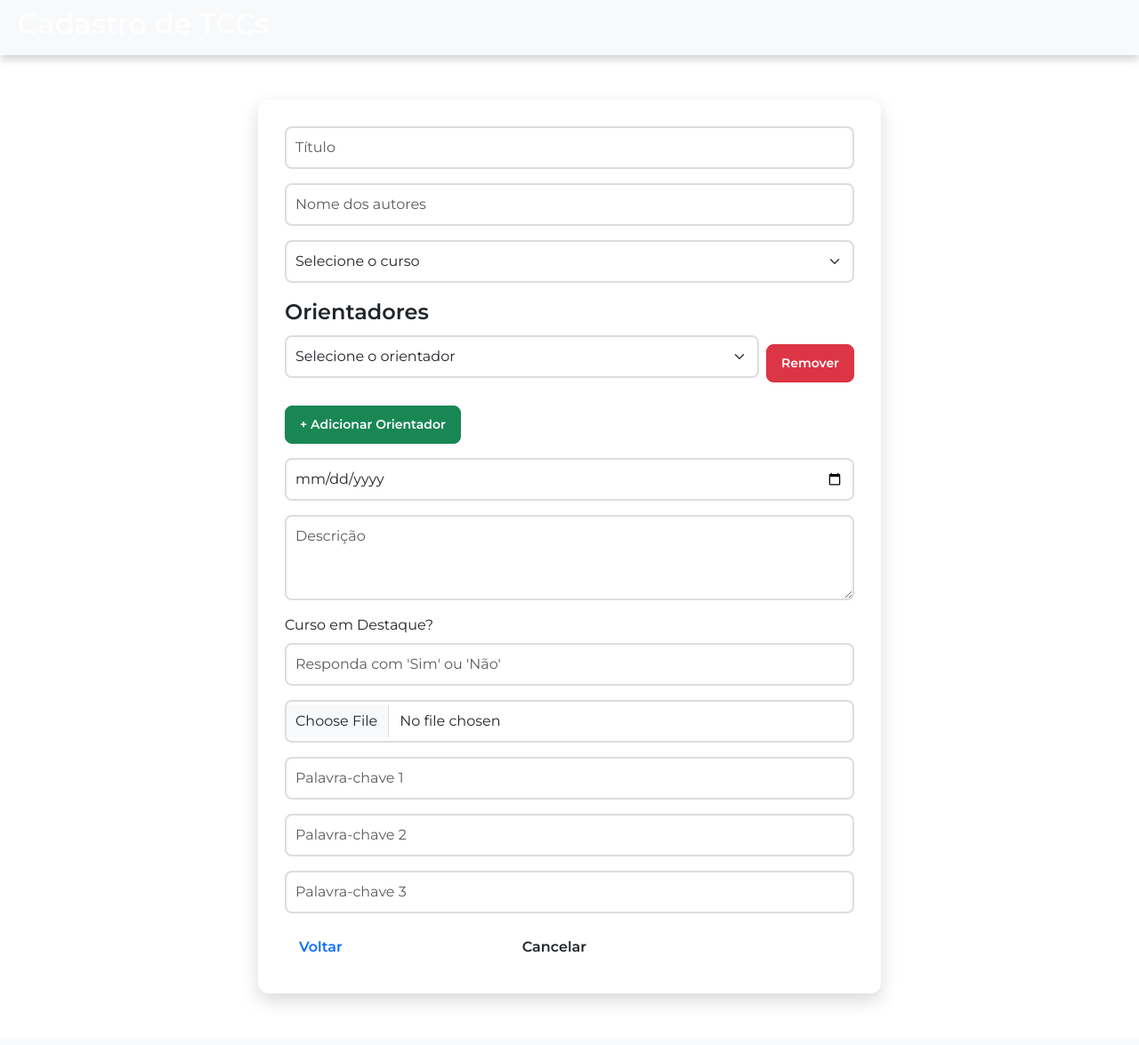
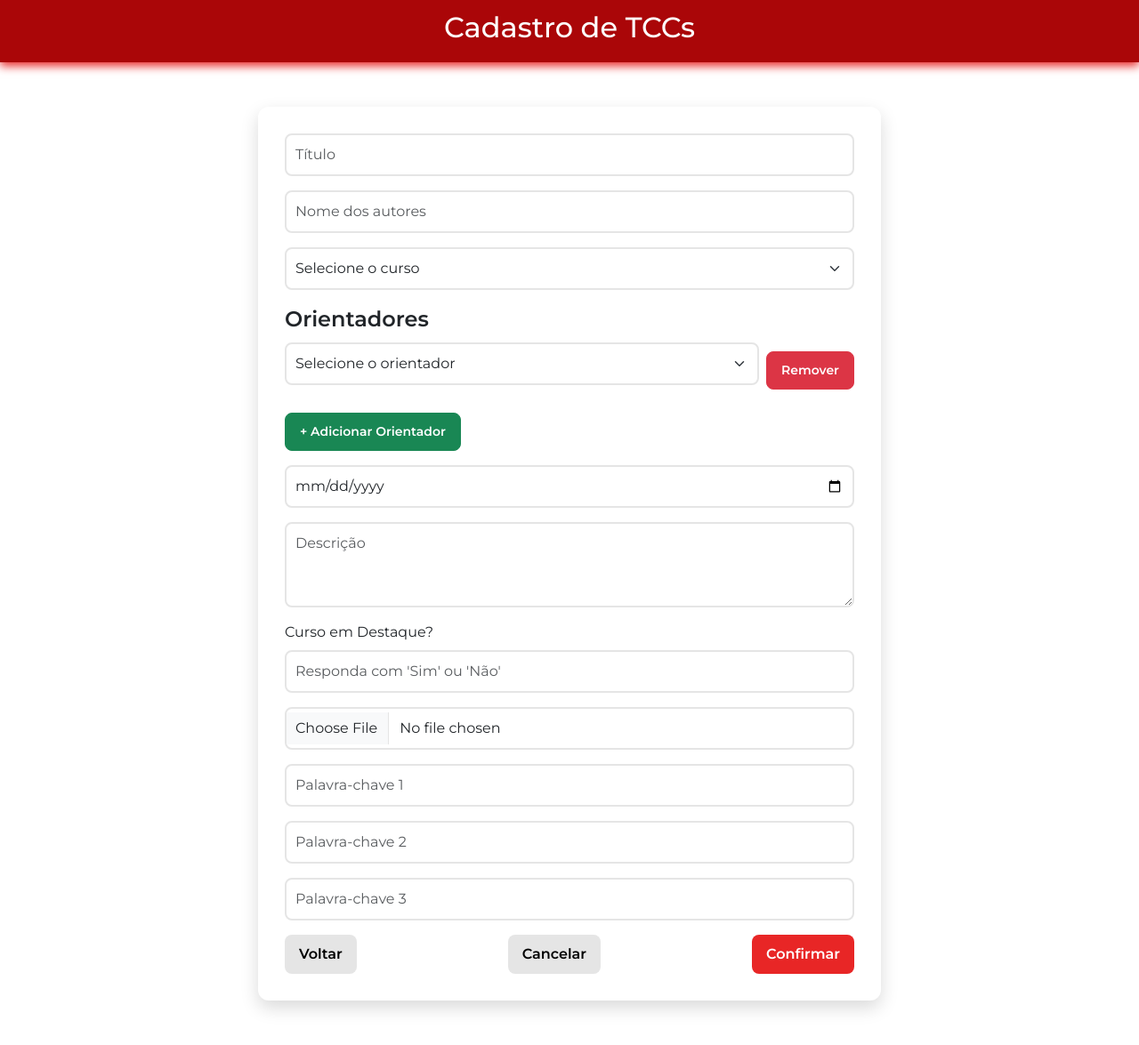
Before and after one commit to mariasantiag/portfolio-dos-tcc, a Flask app: page /paginacadastrotcc in a window 1280 px wide. Shown: the whole page at 89% size. Before the commit the page ends 1126 px from the top, so only its background shows below. Run offline with Flask 3, Linux system fonts and the light colour scheme; data that the repository does not hold is empty; some libraries are stand-ins or nearby versions.

Commit message:
Consertando erro no Css dos cadastros

```diff
--- a/static/css/cadastro-tcc.css
+++ b/static/css/cadastro-tcc.css
@@ -3,14 +3,14 @@
   width: 100%;
   display: flex;
   align-items: center;
-  justify-content: space-between;
-  background: var(--cor-gradiente);
+  justify-content: center;
+  background-color: var(--cor-vermelho-escuroforte); /* vermelho */
   padding: 12px 20px;
-  box-shadow: 0 4px 10px rgba(0,0,0,0.2);
+  box-shadow: 0 4px 10px var(--cor-vermelho-escuro);
 }
 
 .header h1 {
-  color: var(--cor01);
+  color: var(--cor-fundo-branco);
   font-weight: bold;
   margin: 0;
   font-size: 1.8rem;
@@ -23,7 +23,7 @@
   max-width: 700px;
   margin: 50px auto;
   padding: 30px;
-  background-color: var(--cor01);
+  background-color: var(--cor-fundo-branco);
   border-radius: 12px;
   box-shadow: 0 8px 20px rgba(0,0,0,0.15);
 }
@@ -38,7 +38,7 @@
 .form-control,
 .form-select,
 textarea.form-control {
-  border: 2px solid #ddd;
+  border: 2px solid var(--cor-branco-padrao);
   border-radius: 8px;
   padding: 10px;
   transition: border-color 0.3s ease-in-out, box-shadow 0.3s;
@@ -47,7 +47,7 @@ textarea.form-control {
 .form-control:focus,
 .form-select:focus,
 textarea.form-control:focus {
-  border-color: var(--cor04);
+  border-color: var(--cor-vermelho-escuro);
   box-shadow: 0 0 6px rgba(232, 38, 38, 0.4);
   outline: none;
 }
@@ -61,36 +61,36 @@ textarea.form-control:focus {
 }
 
 .btn-primary {
-  background-color: var(--cor04);
+  background-color: var(--cor-vermelho-escuro);
   border: none;
 }
 .btn-primary:hover {
-  background-color: var(--cor03);
+  background-color: var(--cor-vermelho-escuroforte);
 }
 
 .btn-secondary {
-  background-color: var(--cor06);
+  background-color: var(--cor-branco-padrao);
   border: none;
-  color: var(--cor02);
+  color: var(--cor-fundo-preto);
 }
 .btn-secondary:hover {
-  background-color: var(--cor05);
-  color: var(--cor01);
+  background-color: var(--cor-vermelho-padrao);
+  color: var(--cor-fundo-branco);
 }
 
 .btn-third {
-  background-color: var(--cor06);
+  background-color: var(--cor-branco-padrao);
   border: none;
-  color: var(--cor02);
+  color: var(--cor-fundo-preto);
 }
 .btn-third:hover {
-  background-color: var(--cor05);
-  color: var(--cor01);
+  background-color: var(--cor-vermelho-padrao);
+  color: var(--cor-branco-padrao);
 }
 
 
 /* ⚠️ Feedback inválido */
 .invalid-feedback {
   font-size: 0.9rem;
-  color: var(--cor03);
+  color: var(--cor-vermelho-escuro);
 }
--- a/static/css/tela_inicial.css
+++ b/static/css/tela_inicial.css
@@ -4,7 +4,6 @@
   height: auto;
   background: var(--cor-gradiente-header);
   padding: 10px 20px;
-  box-shadow: 0 4px 10px var(--cor-vermelho-escuro);
   }
 
 
--- a/templates/cadastro-tcc.html
+++ b/templates/cadastro-tcc.html
@@ -16,8 +16,8 @@
 <body>
 
   <!-- HEADER -->
-  <header class="header bg-light p-2">
-    <div class="container-fluid">
+  <header class="header">
+    <div>
       <div class="row align-items-center">
         <div class="col">
           <h2 class="text-white">Cadastro de TCCs</h2>
```
Also changed, not shown: static/css/cadastro-curso-orientador.css (+14 -14 lines).
